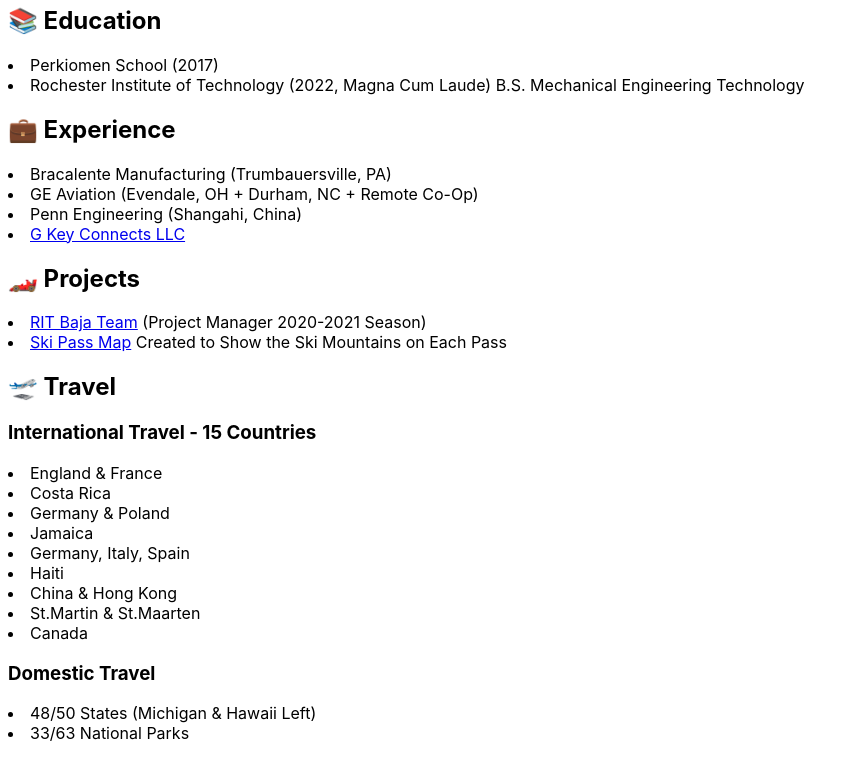
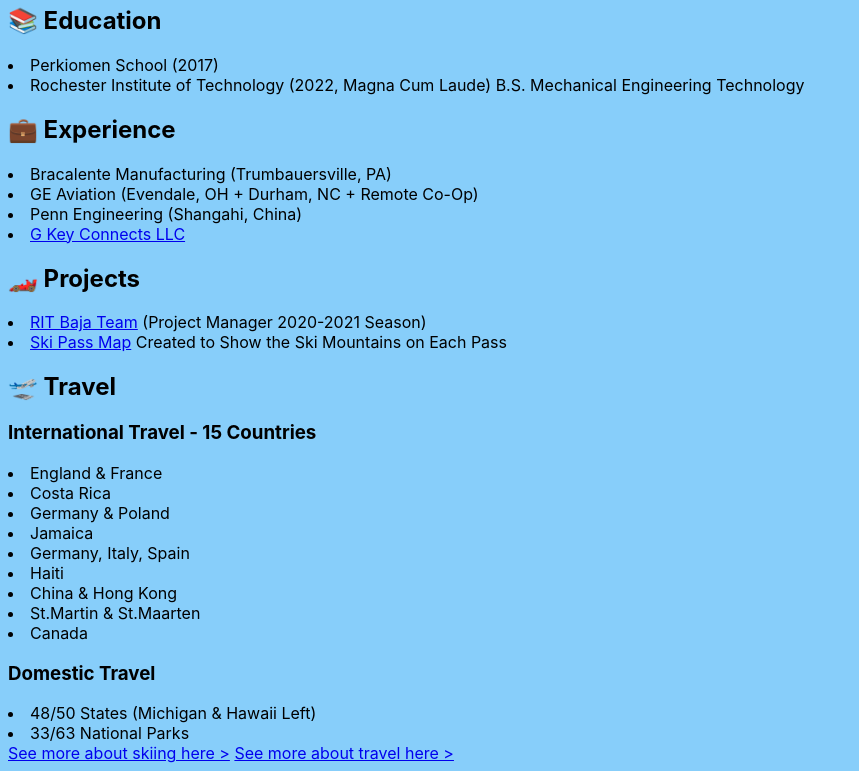
Before and after one commit to grayson-k/personalwebsite, a plain HTML site: page index.html in a window 1280 px wide. Shown: the part 76-847 px from the top of the page, without its empty margins (0-859 px from the left). Drawn offline with Linux system fonts and the light colour scheme; a web font is replaced by a local one.

Commit message:
added ski and travel buttons to home page

```diff
--- a/index.html
+++ b/index.html
@@ -15,6 +15,7 @@
     <meta name="viewport" content="width=device-width, initial-scale=1.0">
     <title>Grayson Keaton</title>
     <style>
+
         @font-face {
             font-family: 'Inter';
             src: url('fonts/Inter.woff2') format('woff2'),
@@ -25,6 +26,10 @@
 
         * {
             font-family: 'Inter', sans-serif;
+        }
+
+        body {
+            background-color: #87CEFA;
         }
     </style>
 </head>
@@ -55,5 +60,7 @@
         <h3>Domestic Travel</h3>
             <li>48/50 States (Michigan & Hawaii Left)</li>
             <li>33/63 National Parks</li>
+    <a href="/skiing.html">See more about skiing here ></a>
+    <a href="/travel.html">See more about travel here ></a>
 </body>
 </html>
```
